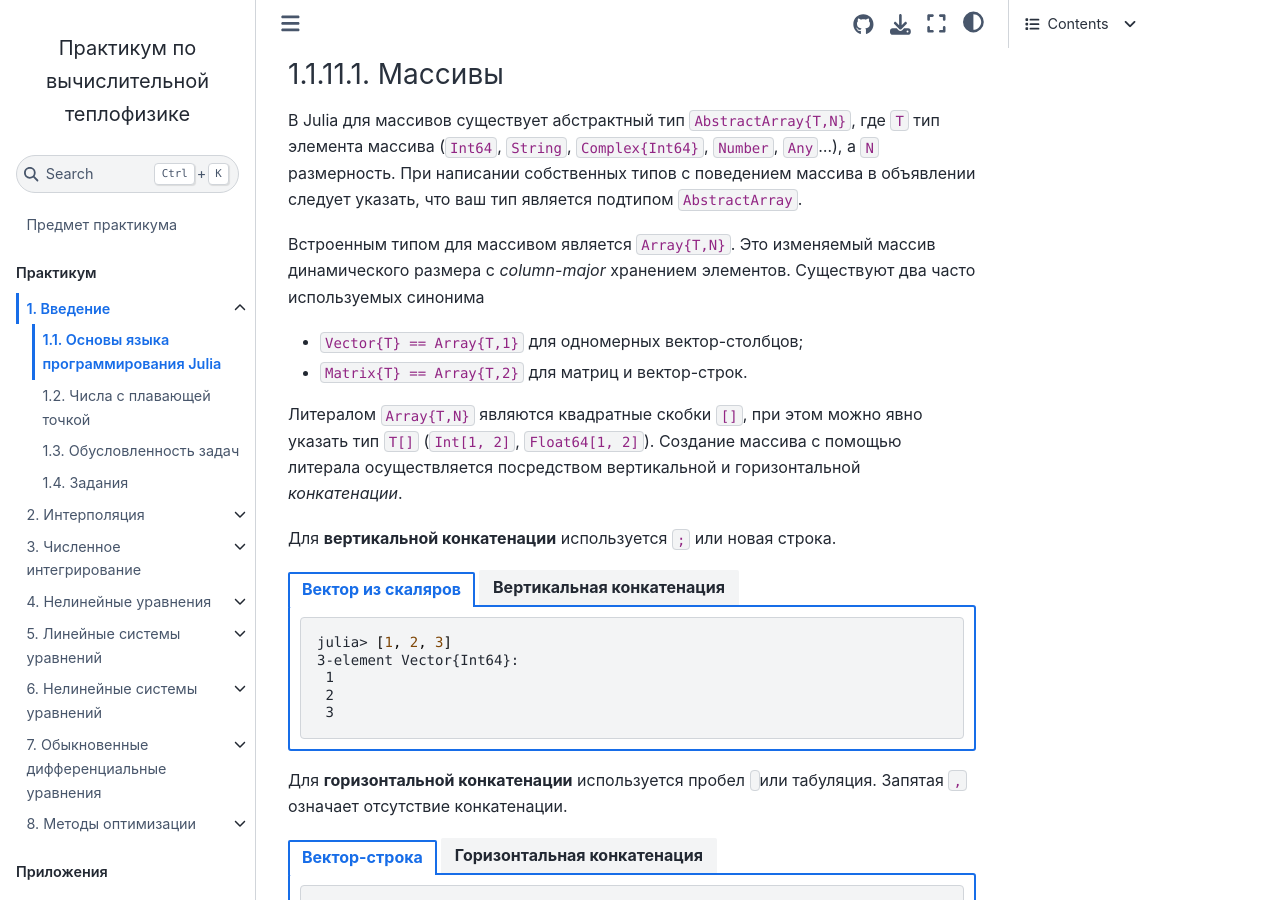
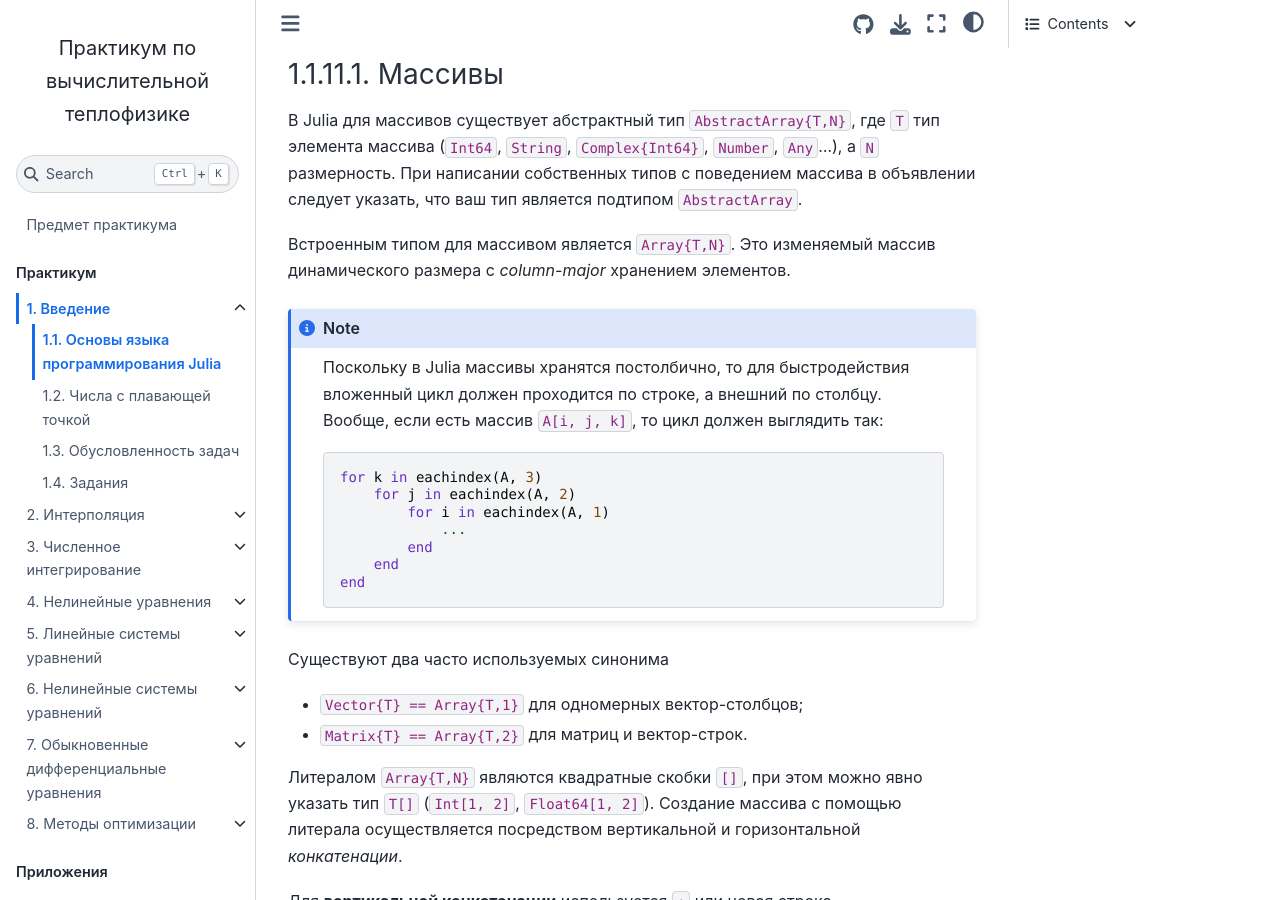
Before and after one commit to stepanzh/computational_thermodynamics, a Jupyter Book: the page built from book/intro/julia.md, in a window 1280 px wide and 900 px high, scrolled down 24706 px. Built offline with Jupyter Book 1.0.4 settings and Sphinx 7.4.7 and the Sphinx Book theme 1.1.4, drawn with Linux system fonts in a browser that asks for light colours; cross-references to code outside the pages are shown as plain code.

Commit message:
[intro julia] Индексация по матрицам

````diff
--- a/book/intro/julia.md
+++ b/book/intro/julia.md
@@ -1349,7 +1349,23 @@ julia> f(1.5im, 2.5)
 
 В Julia для массивов существует абстрактный тип `AbstractArray{T,N}`, где `T` тип элемента массива (`Int64`, `String`, `Complex{Int64}`, `Number`, `Any`...), а `N` размерность. При написании собственных типов с поведением массива в объявлении следует указать, что ваш тип является подтипом `AbstractArray`.
 
-Встроенным типом для массивом является `Array{T,N}`. Это изменяемый массив динамического размера с *column-major* хранением элементов. Существуют два часто используемых синонима
+Встроенным типом для массивом является `Array{T,N}`. Это изменяемый массив динамического размера с *column-major* хранением элементов.
+
+:::{note}
+Поскольку в Julia массивы хранятся постолбично, то для быстродействия вложенный цикл должен проходится по строке, а внешний по столбцу. Вообще, если есть массив `A[i, j, k]`, то цикл должен выглядить так:
+
+```julia
+for k in eachindex(A, 3)
+    for j in eachindex(A, 2)
+        for i in eachindex(A, 1)
+            ...
+        end
+    end
+end
+```
+:::
+
+Существуют два часто используемых синонима
 
 - `Vector{T} == Array{T,1}` для одномерных вектор-столбцов;
 - `Matrix{T} == Array{T,2}` для матриц и вектор-строк.
@@ -1873,7 +1889,6 @@ julia> @allocated z .= x .+ y
 ```
 
 ```{proof:demo} (Ещё один) бенчмарк
-
 На аллокации требуется время, а ещё время требуется для работы сборщика мусора. На данных небольшого размера время сборщика мусора существенно по сравнению с временем исполнения.
 
 Так, сложение двух векторов размера 100 с аллокацией требует в тесте в среднем 85 нс, а с использованием *in-place* операций 22 нс. Причём разницу, судя по бенчмарку, занимает сборщик мусора (*garbage collector*, *GC*).
````
